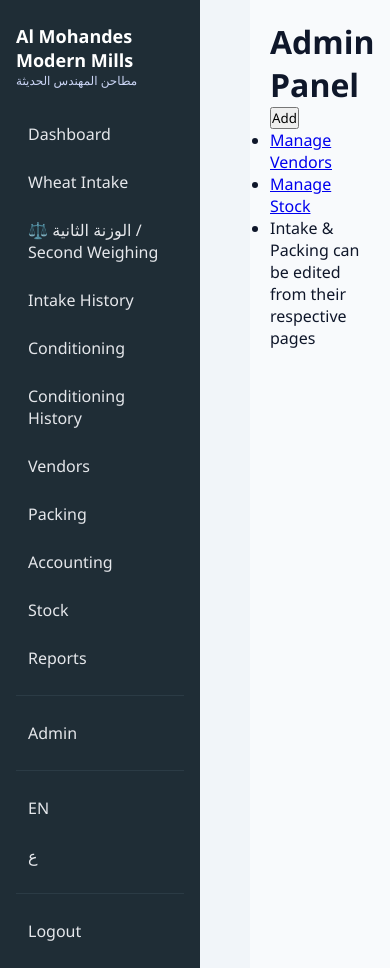
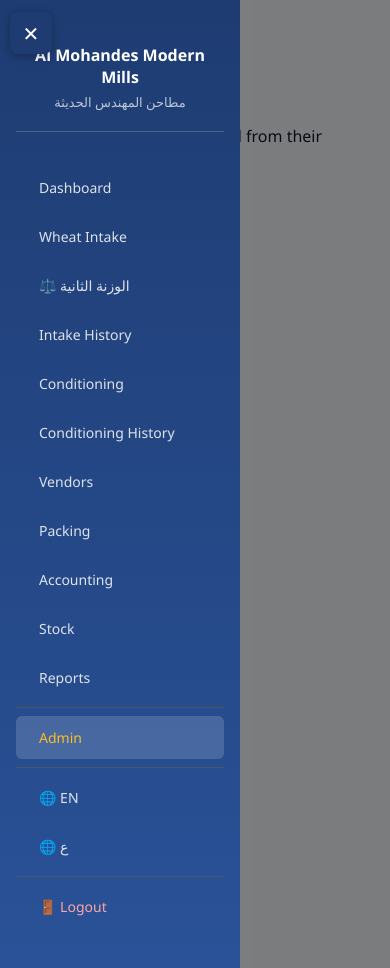
Before and after one commit to FaridSami01/weighbridge, a Flask app: page /admin in a window 390 px wide. Run offline with Flask 3, Linux system fonts and the light colour scheme; a user stored in the database is signed in; data comes from the database, SQL or seed files in the repository.

Commit message:
Refactor sidebar and mobile layout in base.html

```diff
--- a/templates/base.html
+++ b/templates/base.html
@@ -7,70 +7,216 @@
 
     <!-- PWA Meta Tags -->
     <link rel="manifest" href="/static/manifest.json">
-    <meta name="theme-color" content="#1e3c72">
+    <meta name="mobile-web-app-capable" content="yes">
     <meta name="apple-mobile-web-app-capable" content="yes">
     <meta name="apple-mobile-web-app-status-bar-style" content="black-translucent">
     <meta name="apple-mobile-web-app-title" content="Mill System">
     <link rel="apple-touch-icon" href="/static/icon-192.png">
     <link rel="icon" type="image/png" sizes="192x192" href="/static/icon-192.png">
-    <link rel="icon" type="image/png" sizes="512x512" href="/static/icon-512.png">
 
-    <!-- MUST MATCH YOUR CSS -->
     <link rel="stylesheet" href="{{ url_for('static', filename='style.css') }}">
 
     <style>
-    /* RTL (Arabic) - content margin on right side */
-    html[dir="rtl"] .main {
-        margin-right: 250px !important;
-        margin-left: 0 !important;
+        * { box-sizing: border-box; margin: 0; padding: 0; }
+
+        body {
+            overflow-x: hidden;
+            font-family: Arial, sans-serif;
         }
 
-    /* LTR (English) - content margin on left side */
-    html[dir="ltr"] .main {
-        margin-left: 250px !important;
-        margin-right: 0 !important;
+        /* ── SIDEBAR ── */
+        .sidebar {
+            position: fixed;
+            top: 0;
+            bottom: 0;
+            width: 250px;
+            background: linear-gradient(180deg, #1e3c72 0%, #2a5298 100%);
+            z-index: 1000;
+            overflow-y: auto;
+            transition: transform 0.3s ease;
         }
 
-    /* Sidebar positioning for RTL */
-    html[dir="rtl"] .sidebar {
-        right: 0 !important;
-        left: auto !important;
+        /* RTL: sidebar on right */
+        html[dir="rtl"] .sidebar { right: 0; left: auto; }
+        html[dir="ltr"] .sidebar { left: 0; right: auto; }
+
+        /* Sidebar hidden state */
+        html[dir="rtl"] .sidebar.closed { transform: translateX(100%); }
+        html[dir="ltr"] .sidebar.closed { transform: translateX(-100%); }
+
+        .sidebar .brand-title {
+            color: white;
+            font-size: 16px;
+            font-weight: bold;
+            padding: 20px 15px 5px;
+            text-align: center;
         }
 
-    /* Sidebar positioning for LTR */
-    html[dir="ltr"] .sidebar {
-        left: 0 !important;
-        right: auto !important;
+        .sidebar .brand-sub {
+            color: rgba(255,255,255,0.7);
+            font-size: 13px;
+            padding: 0 15px 20px;
+            text-align: center;
+            border-bottom: 1px solid rgba(255,255,255,0.2);
         }
 
-    /* Prevent horizontal scrolling */
-    body {
+        .sidebar .nav { padding: 10px 0; }
+
+        .sidebar .nav a {
+            display: block;
+            color: rgba(255,255,255,0.85);
+            text-decoration: none;
+            padding: 12px 20px;
+            font-size: 14px;
+            transition: all 0.2s;
+            border-right: 3px solid transparent;
+        }
+
+        html[dir="ltr"] .sidebar .nav a {
+            border-right: none;
+            border-left: 3px solid transparent;
+        }
+
+        .sidebar .nav a:hover,
+        .sidebar .nav a.active {
+            background: rgba(255,255,255,0.15);
+            color: white;
+            border-color: #f093fb;
+        }
+
+        .nav-divider {
+            border-top: 1px solid rgba(255,255,255,0.15);
+            margin: 8px 0;
+        }
+
+        .nav-logout {
+            color: #fca5a5 !important;
+        }
+
+        .nav-admin {
+            color: #fbbf24 !important;
+        }
+
+        /* ── TOGGLE BUTTON ── */
+        .sidebar-toggle {
+            position: fixed;
+            top: 12px;
+            z-index: 1100;
+            background: #1e3c72;
+            color: white;
+            border: none;
+            border-radius: 8px;
+            width: 42px;
+            height: 42px;
+            font-size: 20px;
+            cursor: pointer;
+            display: flex;
+            align-items: center;
+            justify-content: center;
+            box-shadow: 0 2px 8px rgba(0,0,0,0.3);
+            transition: all 0.3s ease;
+        }
+
+        html[dir="rtl"] .sidebar-toggle { right: 260px; }
+        html[dir="ltr"] .sidebar-toggle { left: 260px; }
+
+        html[dir="rtl"] .sidebar-toggle.sidebar-closed { right: 10px; }
+        html[dir="ltr"] .sidebar-toggle.sidebar-closed { left: 10px; }
+
+        /* ── OVERLAY (mobile) ── */
+        .sidebar-overlay {
+            display: none;
+            position: fixed;
+            inset: 0;
+            background: rgba(0,0,0,0.5);
+            z-index: 999;
+        }
+
+        .sidebar-overlay.active { display: block; }
+
+        /* ── MAIN CONTENT ── */
+        .main {
+            transition: margin 0.3s ease;
+            min-height: 100vh;
+            background: #f8fafc;
+        }
+
+        html[dir="rtl"] .main { margin-right: 250px; margin-left: 0; }
+        html[dir="ltr"] .main { margin-left: 250px; margin-right: 0; }
+
+        html[dir="rtl"] .main.expanded { margin-right: 0; }
+        html[dir="ltr"] .main.expanded { margin-left: 0; }
+
+        .content {
+            padding: 20px;
+            max-width: 100%;
             overflow-x: hidden;
+        }
+
+        /* ── RESPONSIVE ── */
+        @media (max-width: 768px) {
+            .sidebar { width: 240px; }
+
+            html[dir="rtl"] .sidebar { transform: translateX(100%); }
+            html[dir="ltr"] .sidebar { transform: translateX(-100%); }
+
+            html[dir="rtl"] .sidebar.open { transform: translateX(0); }
+            html[dir="ltr"] .sidebar.open { transform: translateX(0); }
+
+            html[dir="rtl"] .sidebar-toggle { right: 10px !important; }
+            html[dir="ltr"] .sidebar-toggle { left: 10px !important; }
+
+            .main { margin: 0 !important; }
+
+            .content { padding: 15px 10px; }
+        }
+
+        /* ── ALERTS ── */
+        .alert {
+            padding: 12px 15px;
+            margin-bottom: 15px;
+            border-radius: 8px;
+            font-size: 14px;
+        }
+
+        .alert-success { background: #dcfce7; color: #166534; }
+        .alert-danger  { background: #fee2e2; color: #991b1b; }
+        .alert-warning { background: #fef3c7; color: #92400e; }
+        .alert-info    { background: #dbeafe; color: #1e40af; }
+
+        /* Make tables scroll horizontally on small screens */
+        .table-container, table {
+            max-width: 100%;
+            overflow-x: auto;
         }
     </style>
 </head>
 <body>
 
-<div class="app">
+<!-- Overlay for mobile -->
+<div class="sidebar-overlay" id="sidebarOverlay" onclick="closeSidebar()"></div>
+
+<!-- Toggle Button -->
+<button class="sidebar-toggle" id="sidebarToggle" onclick="toggleSidebar()" title="Toggle Menu">
+    ☰
+</button>
 
 <!-- SIDEBAR -->
-    <div class="sidebar">
+<div class="sidebar" id="sidebar">
     <div class="brand-title">{{ t.mill_name }}</div>
     <div class="brand-sub">{{ t.mill_name_ar }}</div>
 
     <div class="nav">
         {% if session.get("role") == "OPERATOR" %}
-                <!-- WEIGHBRIDGE OPERATOR MENU (LIMITED) -->
             <a href="/weighbridge_dashboard">⚖️ Weighbridge</a>
             <a href="/intake">{{ t.wheat_intake }}</a>
             <a href="/second_weighing">⚖️ الوزنة الثانية</a>
             <a href="/intake/history">{{ t.intake_history }}</a>
             <a href="/vendors">{{ t.vendors }}</a>
         {% else %}
-                <!-- ADMIN/FULL ACCESS MENU -->
             <a href="/dashboard">{{ t.dashboard }}</a>
             <a href="/intake">{{ t.wheat_intake }}</a>
-                <a href="/second_weighing">⚖️ الوزنة الثانية / Second Weighing</a>
+            <a href="/second_weighing">⚖️ الوزنة الثانية</a>
             <a href="/intake/history">{{ t.intake_history }}</a>
             <a href="/conditioning">{{ t.conditioning }}</a>
             <a href="/conditioning/history">{{ t.conditioning_history }}</a>
@@ -88,25 +234,20 @@
         {% endif %}
 
         <div class="nav-divider"></div>
-
-            <a href="/lang/en">EN</a>
-            <a href="/lang/ar">ع</a>
-
+        <a href="/lang/en">🌐 EN</a>
+        <a href="/lang/ar">🌐 ع</a>
         <div class="nav-divider"></div>
-
-            <a href="/logout" class="nav-logout">{{ t.logout }}</a>
+        <a href="/logout" class="nav-logout">🚪 {{ t.logout }}</a>
     </div>
 </div>
 
 <!-- MAIN -->
-    <div class="main">
+<div class="main" id="mainContent">
     <div class="content">
         {% with messages = get_flashed_messages(with_categories=true) %}
             {% if messages %}
                 {% for category, message in messages %}
-                    <div class="alert alert-{{ category }}" style="padding: 15px; margin-bottom: 20px; border-radius: 8px; background: {% if category == 'danger' %}#fee2e2{% elif category == 'warning' %}#fef3c7{% else %}#dcfce7{% endif %}; color: {% if category == 'danger' %}#991b1b{% elif category == 'warning' %}#92400e{% else %}#166534{% endif %};">
-                        {{ message }}
-                    </div>
+                <div class="alert alert-{{ category }}">{{ message }}</div>
                 {% endfor %}
             {% endif %}
         {% endwith %}
@@ -115,25 +256,84 @@
     </div>
 </div>
 
-</div>
-
-<!-- Install App Button (only shows when app can be installed) -->
-<button id="installButton" style="display: none; position: fixed; bottom: 20px; right: 20px; padding: 15px 25px; background: #1e3c72; color: white; border: none; border-radius: 8px; cursor: pointer; box-shadow: 0 4px 6px rgba(0,0,0,0.2); font-size: 14px; font-weight: bold; z-index: 10000;">
+<!-- Install App Button -->
+<button id="installButton" style="display:none; position:fixed; bottom:20px; right:20px; padding:12px 20px; background:#1e3c72; color:white; border:none; border-radius:8px; cursor:pointer; box-shadow:0 4px 6px rgba(0,0,0,0.2); font-size:13px; font-weight:bold; z-index:10000;">
     📱 تثبيت التطبيق<br><small>Install App</small>
 </button>
 
-<!-- PWA Service Worker -->
 <script>
-// Register Service Worker
+// ── SIDEBAR TOGGLE ──
+const sidebar = document.getElementById('sidebar');
+const mainContent = document.getElementById('mainContent');
+const toggleBtn = document.getElementById('sidebarToggle');
+const overlay = document.getElementById('sidebarOverlay');
+const isRTL = document.documentElement.dir === 'rtl';
+const isMobile = window.innerWidth <= 768;
+
+// Load saved state
+let sidebarOpen = localStorage.getItem('sidebarOpen') !== 'false';
+
+function applySidebarState() {
+    if (isMobile) {
+        // Mobile: overlay mode
+        if (sidebarOpen) {
+            sidebar.classList.add('open');
+            sidebar.classList.remove('closed');
+            overlay.classList.add('active');
+        } else {
+            sidebar.classList.remove('open');
+            sidebar.classList.add('closed');
+            overlay.classList.remove('active');
+        }
+        mainContent.classList.remove('expanded');
+        toggleBtn.classList.remove('sidebar-closed');
+    } else {
+        // Desktop: push mode
+        if (sidebarOpen) {
+            sidebar.classList.remove('closed');
+            mainContent.classList.remove('expanded');
+            toggleBtn.classList.remove('sidebar-closed');
+        } else {
+            sidebar.classList.add('closed');
+            mainContent.classList.add('expanded');
+            toggleBtn.classList.add('sidebar-closed');
+        }
+        overlay.classList.remove('active');
+    }
+
+    toggleBtn.textContent = sidebarOpen ? '✕' : '☰';
+}
+
+function toggleSidebar() {
+    sidebarOpen = !sidebarOpen;
+    localStorage.setItem('sidebarOpen', sidebarOpen);
+    applySidebarState();
+}
+
+function closeSidebar() {
+    sidebarOpen = false;
+    localStorage.setItem('sidebarOpen', sidebarOpen);
+    applySidebarState();
+}
+
+// Initialize
+applySidebarState();
+
+// Highlight active link
+const currentPath = window.location.pathname;
+document.querySelectorAll('.sidebar .nav a').forEach(link => {
+    if (link.getAttribute('href') === currentPath) {
+        link.classList.add('active');
+    }
+});
+
+// ── PWA SERVICE WORKER ──
 if ('serviceWorker' in navigator) {
     window.addEventListener('load', () => {
         navigator.serviceWorker.register('/static/sw.js')
-            .then(registration => {
-                console.log('✅ Service Worker registered');
-
-                // Check for updates
-                registration.addEventListener('updatefound', () => {
-                    const newWorker = registration.installing;
+            .then(reg => {
+                reg.addEventListener('updatefound', () => {
+                    const newWorker = reg.installing;
                     newWorker.addEventListener('statechange', () => {
                         if (newWorker.state === 'installed' && navigator.serviceWorker.controller) {
                             if (confirm('تحديث جديد متاح!\nNew update available! Reload?')) {
@@ -144,11 +344,11 @@ if ('serviceWorker' in navigator) {
                     });
                 });
             })
-            .catch(err => console.log('Service Worker failed:', err));
+            .catch(err => console.log('SW failed:', err));
     });
 }
 
-// Install App Prompt
+// ── PWA INSTALL PROMPT ──
 let deferredPrompt;
 const installButton = document.getElementById('installButton');
 
@@ -156,29 +356,20 @@ window.addEventListener('beforeinstallprompt', (e) => {
     e.preventDefault();
     deferredPrompt = e;
     installButton.style.display = 'block';
-    console.log('💡 App can be installed');
 });
 
 installButton.addEventListener('click', async () => {
     if (!deferredPrompt) return;
-
     deferredPrompt.prompt();
     const { outcome } = await deferredPrompt.userChoice;
-
-    if (outcome === 'accepted') {
-        console.log('✅ App installed');
-    }
-
     deferredPrompt = null;
     installButton.style.display = 'none';
 });
 
 window.addEventListener('appinstalled', () => {
-    console.log('✅ App installed');
     installButton.style.display = 'none';
 });
 
-// Hide install button if already installed
 if (window.matchMedia('(display-mode: standalone)').matches) {
     installButton.style.display = 'none';
 }
```
Lines whose indentation alone changed are shown as unchanged.
